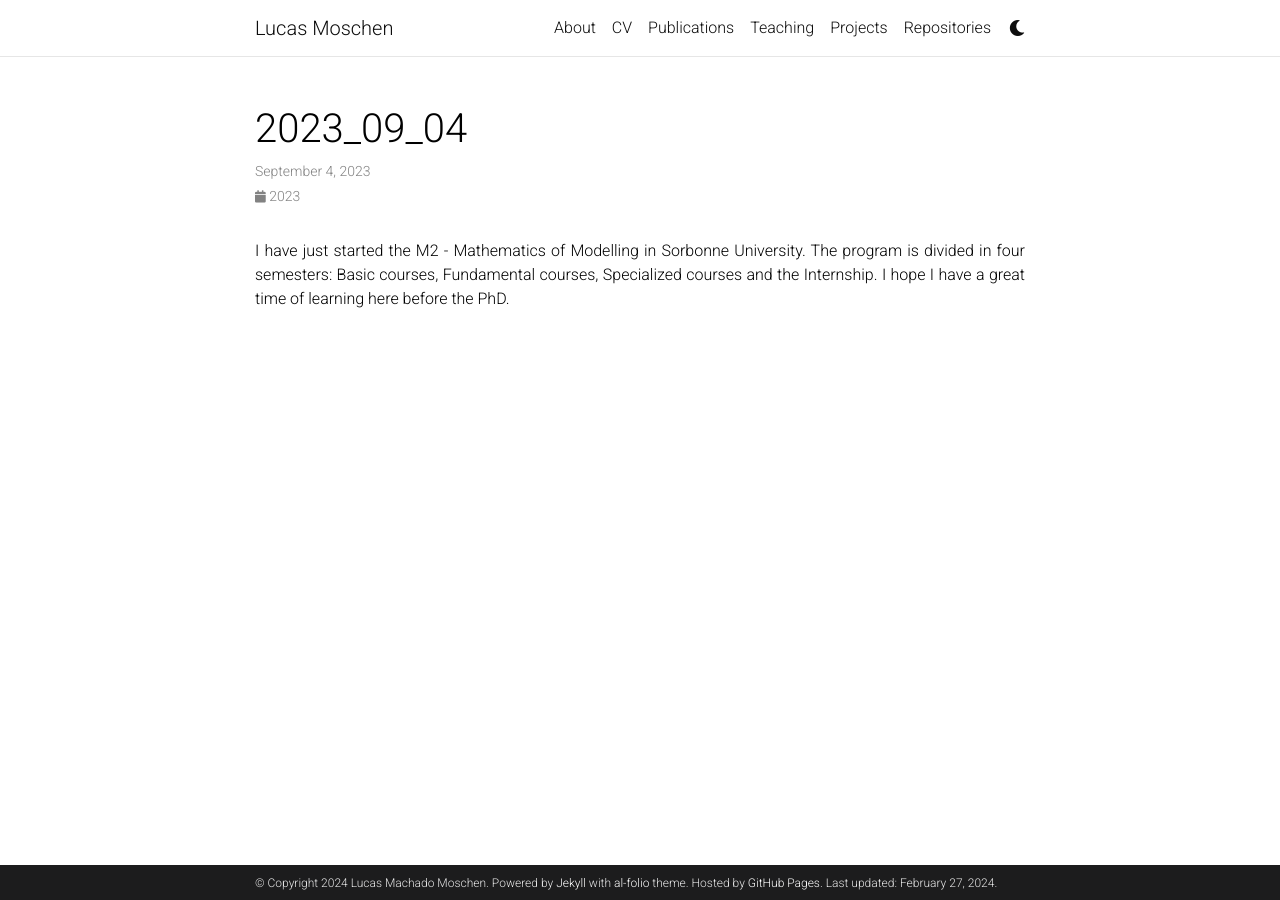
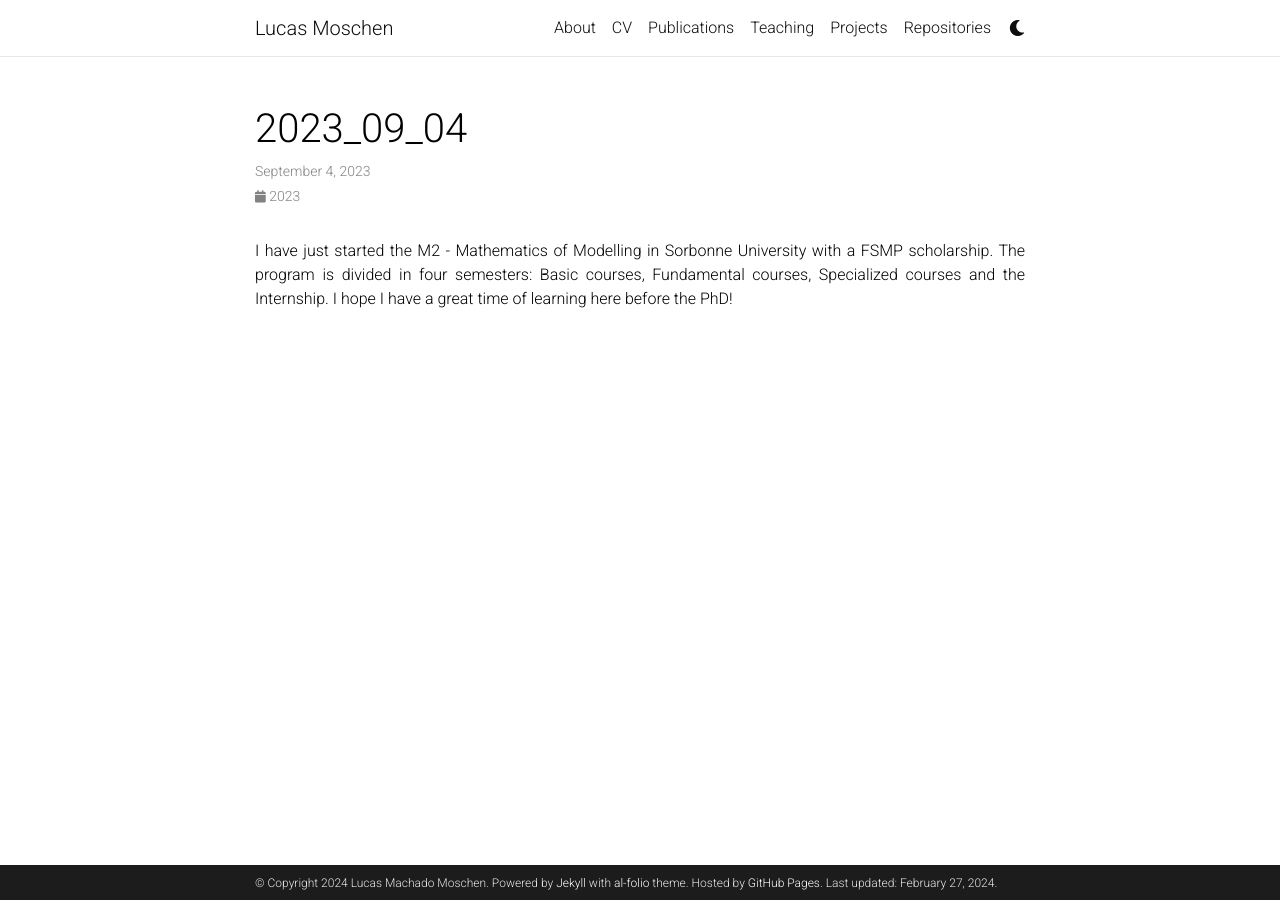
Before and after one commit to lucasmoschen/lucasmoschen.github.io, a Jekyll site: the page built from _news/2023_09_04.md, in a window 1280 px wide. Built offline with Jekyll 4.4.1, drawn with Linux system fonts in a browser that asks for light colours; full-size pictures stand in for the smaller copies a plugin makes; comment, search, counter and statistics services are not loaded; a style sheet for code colours, icons or effects is not loaded.

```diff
--- a/_news/2023_09_04.md
+++ b/_news/2023_09_04.md
@@ -4,6 +4,6 @@ date: 2023-09-04 15:59:00-0400
 inline: true
 ---
 
-I have just started the M2 - Mathematics of Modelling in Sorbonne University.
+I have just started the M2 - Mathematics of Modelling in Sorbonne University with a FSMP scholarship.
 The program is divided in four semesters: Basic courses, Fundamental courses, Specialized courses and the Internship.
-I hope I have a great time of learning here before the PhD.
+I hope I have a great time of learning here before the PhD!
```
Also changed, not shown: _news/2023_09_23.md (added, +9 -0 lines), _pages/about.md (+1 -1 lines).
